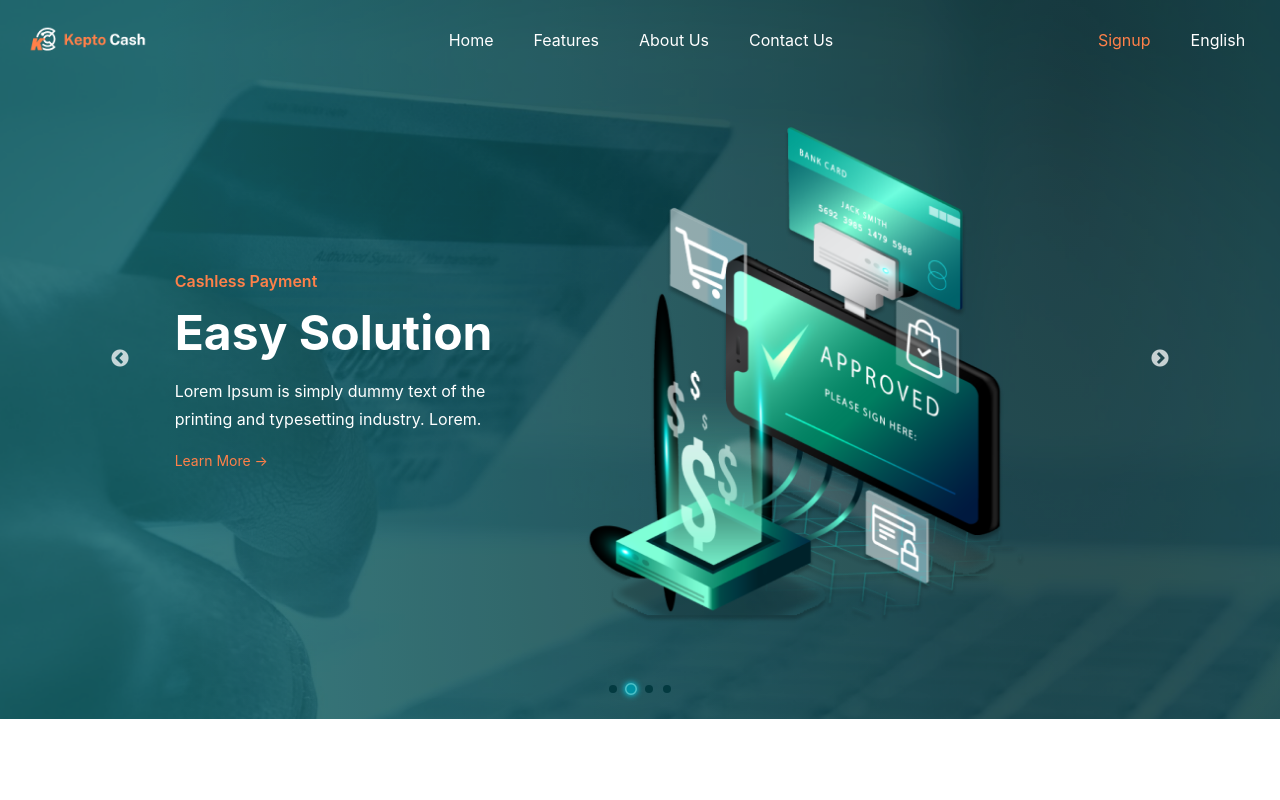
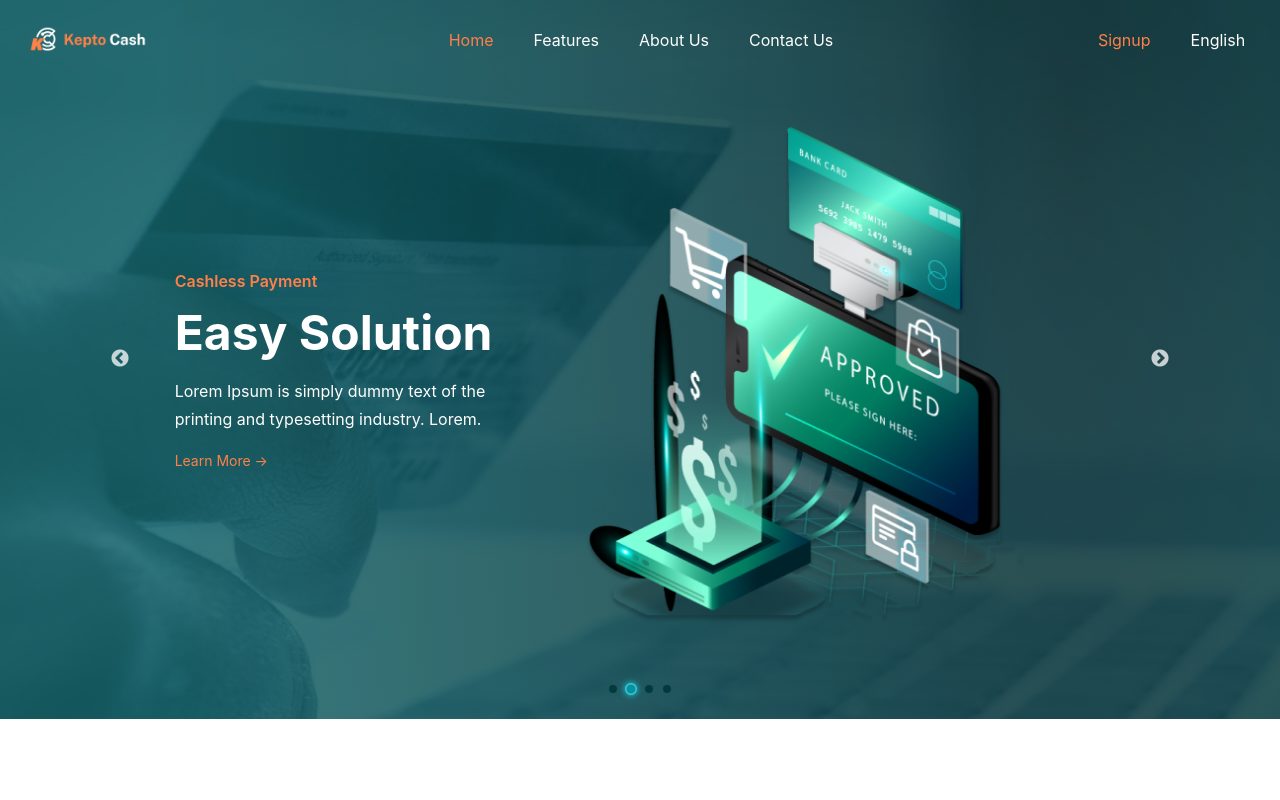
Before and after one commit to masudrana2779/keptocash, a Next.js app: page / in a window 1280 px wide. Shown: the top 800 px of the page. Built offline with nearby package versions, Linux system fonts and the light colour scheme.

Commit message:
header try to done

```diff
--- a/components/Header/index.tsx
+++ b/components/Header/index.tsx
@@ -1,10 +1,13 @@
 import Image from "next/image";
 import Link from "next/link";
+import { useRouter } from "next/router";
 import { useEffect, useState } from "react";
 import { HiBars3 } from "react-icons/hi2";
 
 const Header = () => {
   const [scroll, setScroll] = useState(false);
+  const router = useRouter();
+  console.log(router);
 
   const checkScroll = () => {
     if (window.scrollY > 0) {
@@ -57,16 +60,40 @@ const Header = () => {
               <div className="w-full md:justify-center justify-start mr-auto text-white flex">
                 <ul className="md:flex block gap-x-10 leading-loose">
                   <li>
-                    <Link href={"#Home"}>Home</Link>
+                    <Link
+                      href={"/"}
+                      className={`${
+                        router.asPath === "/"
+                          ? "text-brand-600"
+                          : "text-white"
+                      }  `}
+                    >
+                      Home
+                    </Link>
                   </li>
                   <li>
-                    <Link href={"#OurFeatures"}>Features</Link>
+                    <Link href={"#OurFeatures"}
+                      className={`${
+                        router.asPath === "/#OurFeatures"
+                          ? "text-brand-600"
+                          : "text-white"
+                      }  `}>Features</Link>
                   </li>
                   <li>
-                    <Link href={"#AboutUs"}>About Us</Link>
+                    <Link href={"#AboutUs"}
+                      className={`${
+                        router.asPath === "/#AboutUs"
+                          ? "text-brand-600"
+                          : "text-white"
+                      }  `}>About Us</Link>
                   </li>
                   <li>
-                    <Link href={"#ContactUs"}>Contact Us</Link>
+                    <Link href={"#ContactUs"}
+                      className={`${
+                        router.asPath === "/#ContactUs"
+                          ? "text-brand-600"
+                          : "text-white"
+                      }  `}>Contact Us</Link>
                   </li>
                 </ul>
               </div>
```
